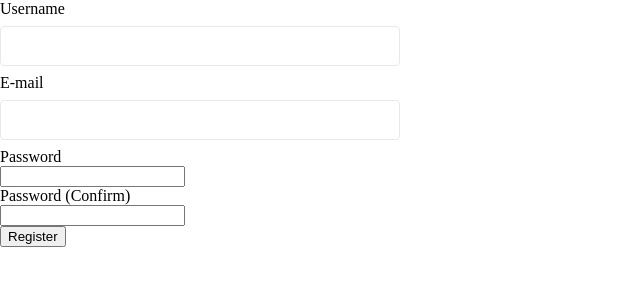
After one commit to HayenPhan/banzai-scheduler, a PHP site: page /app/registration.php in a window 1280 px wide. The commit adds this page. Shown: the top 300 px of the page, without its empty margins (0-640 px from the left). Run offline with PHP 8.4, Linux system fonts and the light colour scheme; tables that the repository leaves empty or names only in its code hold one stand-in row (values such as "Sample post").

Commit message:
Created new registration page

```diff
--- a/app/assets/styles/css/main.css
+++ b/app/assets/styles/css/main.css
@@ -1438,6 +1438,10 @@ body {
   font-size: 30px;
   color: #C1B8D6; }
 
+.registration__container {
+  position: relative;
+  width: 100%; }
+
 /* ===============================================
    Breakpoint
    =============================================== */
--- /dev/null
+++ b/app/assets/styles/css/organisms/registration.css
@@ -0,0 +1,3 @@
+.registration__container {
+  position: relative;
+  width: 100%; }
--- a/app/assets/styles/main.scss
+++ b/app/assets/styles/main.scss
@@ -28,4 +28,5 @@
     '../styles/organisms/requests-admin',
     '../styles/organisms/history',
     '../styles/organisms/overview',
+    '../styles/organisms/registration',
     '../styles/organisms/status';
--- /dev/null
+++ b/app/assets/styles/organisms/registration.scss
@@ -0,0 +1,14 @@
+.registration {
+
+
+&__container {
+  position: relative;
+  width: 100%;
+}
+
+
+ &__position {
+
+ }
+
+}
--- a/app/index.php
+++ b/app/index.php
@@ -49,6 +49,8 @@ or die("Error: ". mysqli_connect_error());
 
 
         // Validation
+
+
         $errorUsername = v::optional(v::alpha())->validate($username);
         $errorPassword = v::optional(v::alpha())->validate($password);
 
@@ -56,7 +58,7 @@ or die("Error: ". mysqli_connect_error());
         $noWhiteSpace = v::noWhitespace()->validate($password);
 
 
-        if($errorUsername && $errorPassword && $noWhiteSpace) {
+        if($errorUsername || $errorPassword || $noWhiteSpace) {
             $error = "Gebruikersnaam of wachtwoord is onjuist";
         }
 
--- /dev/null
+++ b/app/registration.php
@@ -0,0 +1,191 @@
+<?
+
+include './includes/database.php';
+require "../vendor/autoload.php";
+
+use Respect\Validation\Validator as v;
+
+
+// Validation
+
+// GET user input
+
+$errorUsername = [];
+$errorEmail = [];
+$errorPassword = [];
+$errorPasswordC = [];
+
+  if (isset($_POST['submit'])) {
+
+$username = $_POST['username'];
+$email = $_POST['email'];
+$password = $_POST['password'];
+$password_confirm = $_POST['password_confirm'];
+
+
+// GET input array_count_value
+
+    // All
+
+
+    // Username
+
+    $noWhiteSpaceUser = v::noWhitespace()->validate($username);
+    $emptyUser = v::optional(v::alpha())->validate($username);
+    $characterUser = v::alnum()->validate($username);
+
+    // Email
+
+    $noWhiteSpaceEmail = v::noWhitespace()->validate($email);
+    $emptyEmail = v::optional(v::alpha())->validate($email);
+    $characterEmail = v::alnum()->validate($email);
+    $emailValidator = v::email()->validate(trim($email));
+
+
+    // password
+
+    $noWhiteSpacePassword = v::noWhitespace()->validate($password);
+    $emptyPassword = v::optional(v::alpha())->validate($password);
+    $characterPassword = v::alnum()->validate($password);
+
+    // password confirm
+
+    $noWhiteSpacePasswordC = v::noWhitespace()->validate($password_confirm);
+    $emptyPasswordC = v::optional(v::alpha())->validate($password_confirm);
+    $characterPasswordC = v::alnum()->validate($password_confirm);
+
+
+
+
+  // HIER GEBLEVEN CONDITIONALS DOEN T NIET GOED
+
+    // Username conditional
+
+    if(!$noWhiteSpaceUser) {
+        array_push($errorUsername, "Geen witruimte toegestaan bij invullen gebruikersnaam");
+    }
+
+    if(!$emptyUser) {
+        array_push($errorUsername, "Gebruikersnaam is niet ingevuld");
+    }
+
+    if(!$characterUser) {
+        array_push($errorUsername, "Alleen characters van A-Z en 0-9 zijn toegestaan");
+    }
+
+}
+
+
+?>
+
+
+<!DOCTYPE html>
+<html>
+
+    <head>
+        <title>Login</title>
+        <link rel="stylesheet" type="text/css" href="../app/assets/styles/css/main.css">
+    </head>
+
+    <body>
+
+      <form method="post" action="<?= $_SERVER['REQUEST_URI']; ?>">
+
+      <div class="control-group">
+        <!-- Username -->
+        <label class="control-label"  for="username">Username</label>
+        <div class="controls">
+          <input type="text" id="username" name="username" placeholder="" class="input-xlarge">
+        </div>
+
+
+
+           <?php foreach($errorUsername as $key => $error) { ?>
+
+
+                <p> <?= $error ?> </p>
+
+           <?php }
+
+
+           ?>
+
+
+
+
+      </div>
+
+      <div class="control-group">
+        <!-- E-mail -->
+        <label class="control-label" for="email">E-mail</label>
+        <div class="controls">
+          <input type="text" id="email" name="email" placeholder="" class="input-xlarge">
+        </div>
+
+        <?php foreach($errorEmail as $key => $error) { ?>
+
+
+             <p> <?= $error ?> </p>
+
+        <?php }
+
+
+        ?>
+
+      </div>
+
+      <div class="control-group">
+        <!-- Password-->
+        <label class="control-label" for="password">Password</label>
+        <div class="controls">
+          <input type="password" id="password" name="password" placeholder="" class="input-xlarge">
+        </div>
+
+        <?php foreach($errorPassword as $key => $error) { ?>
+
+
+             <p> <?= $error ?> </p>
+
+        <?php }
+
+
+        ?>
+
+      </div>
+
+      <div class="control-group">
+        <!-- Password -->
+        <label class="control-label"  for="password_confirm">Password (Confirm)</label>
+        <div class="controls">
+          <input type="password" id="password_confirm" name="password_confirm" placeholder="" class="input-xlarge">
+        </div>
+
+        <?php foreach($errorPasswordC as $key => $error) { ?>
+
+
+             <p> <?= $error ?> </p>
+
+        <?php }
+
+
+        ?>
+
+      </div>
+
+      <div class="control-group">
+        <!-- Button -->
+        <div class="controls">
+          <button class="btn btn-success" type="submit" name="submit">Register</button>
+        </div>
+
+      </div>
+
+      <p>
+
+      </p>
+
+  </form>
+
+        </body>
+
+</html>
```
